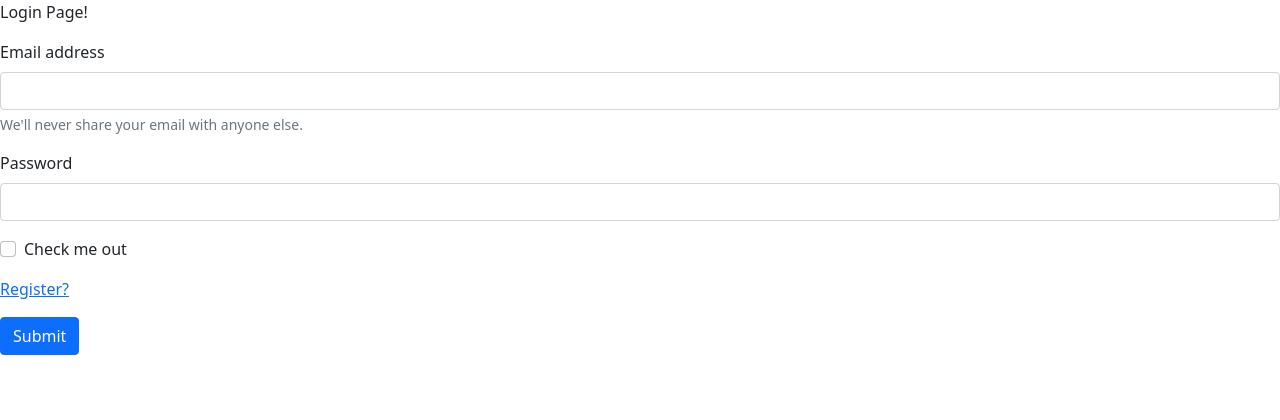
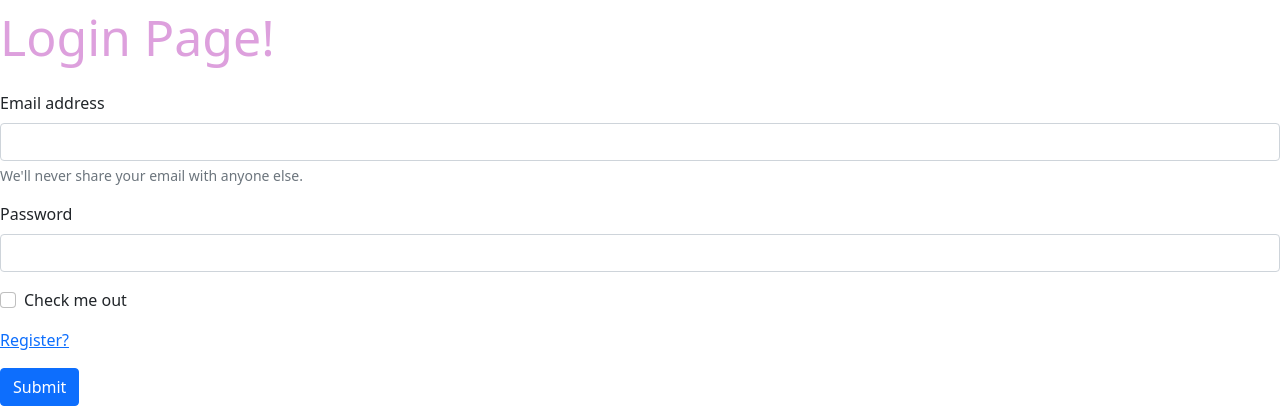
Before and after one commit to QishenWang/Ride-Sharing-Service, a Django app: page /rides/ in a window 1280 px wide. Shown: the top 420 px of the page. Run offline with Django 4.2, Linux system fonts and the light colour scheme; some libraries are stand-ins or nearby versions.

Commit message:
add my css

```diff
--- a/docker-deploy/web-app/rides/templates/rides/login.html
+++ b/docker-deploy/web-app/rides/templates/rides/login.html
@@ -7,9 +7,10 @@
     {% load static %}
     <link rel="stylesheet" href="{% static 'css/bootstrap.min.css' %}">
     <link rel="stylesheet" href="{% static 'css/bootstrap.css' %}">
+    <link rel="stylesheet" href="{% static 'mycss/login.css' %}">
 </head>
 <body>
-<div class="mb-3">
+<div class="mb-3 login-class" id='login-title-id'>
     {{'Login Page!'}}
 </div>
     <form>
--- /dev/null
+++ b/docker-deploy/web-app/static/mycss/login.css
@@ -0,0 +1,7 @@
+#login-title-id{
+    color: plum;
+}
+
+.login-class{
+    font-size: 50px;
+}
```
